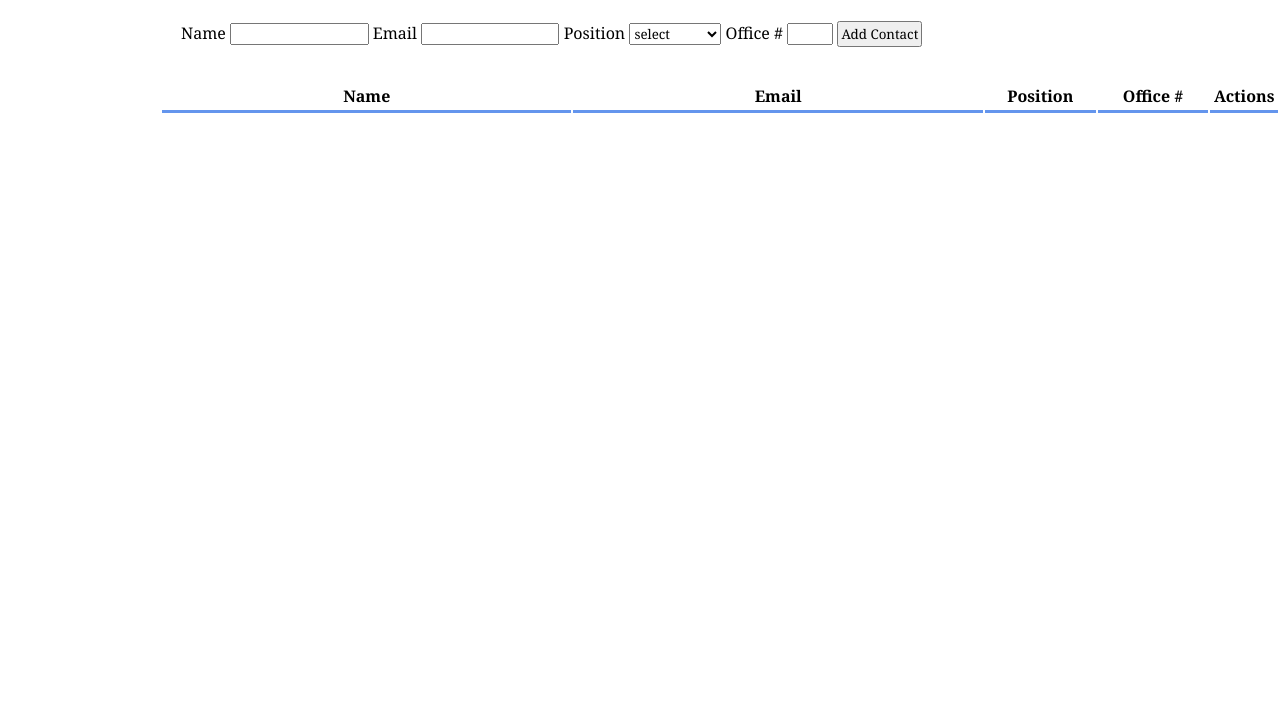
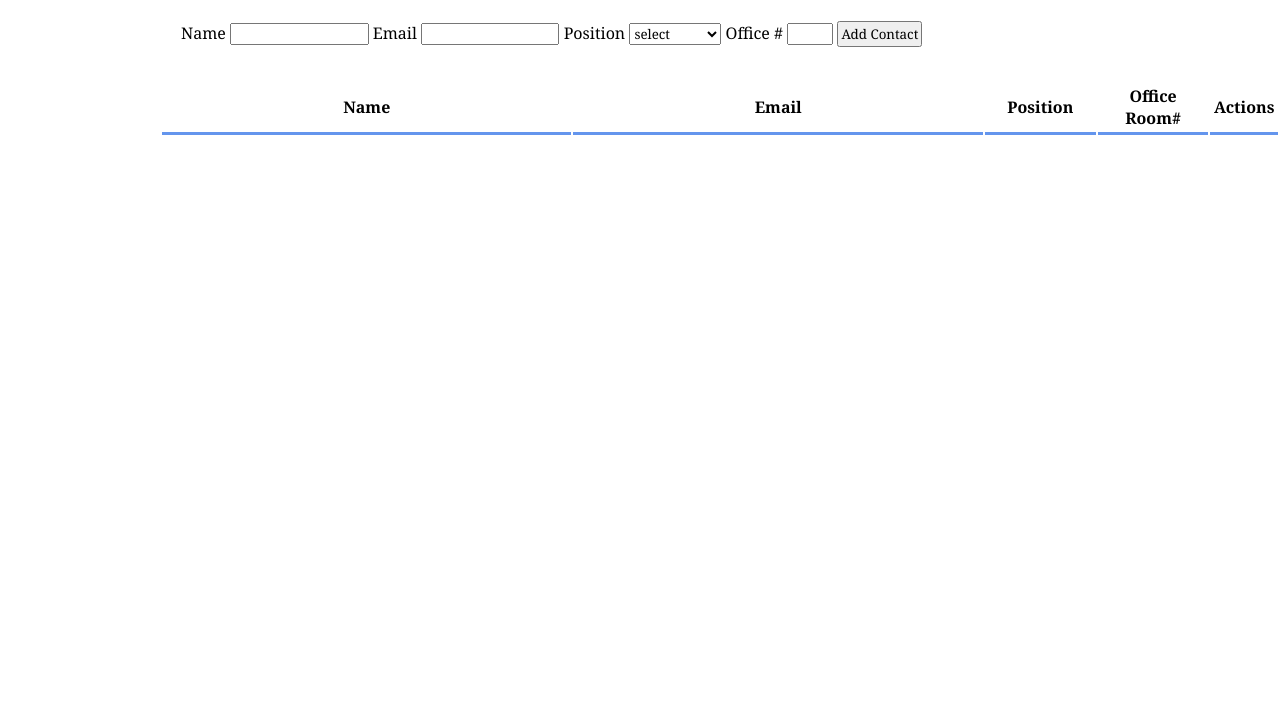
Before and after one commit to irvingam/Employee-Log, a plain HTML site: page index.html in a window 1280 px wide. Shown: the part 88-800 px from the top of the page. Drawn offline with Linux system fonts and the light colour scheme.

Commit message:
final html

```diff
--- a/index.html
+++ b/index.html
@@ -4,6 +4,7 @@
     <meta charset="utf-8">
     <title>Employee Log</title>
     <link rel="stylesheet" href="style.css">
+    <script src="https://kit.fontawesome.com/3b6ec5e8fe.js" crossorigin="anonymous"></script>
 </head>
 <body>
     <div class="title">Gnivri Software Contacts</div>
@@ -33,7 +34,7 @@
                     <th id="table-name">Name</th>
                     <th id="table-email">Email</th>
                     <th id="table-position">Position</th>
-                    <th id="table-office">Office #</th>
+                    <th id="table-office">Office Room#</th>
                     <th id="table-buttons">Actions</th>
                 </tr>
             </table>
```
